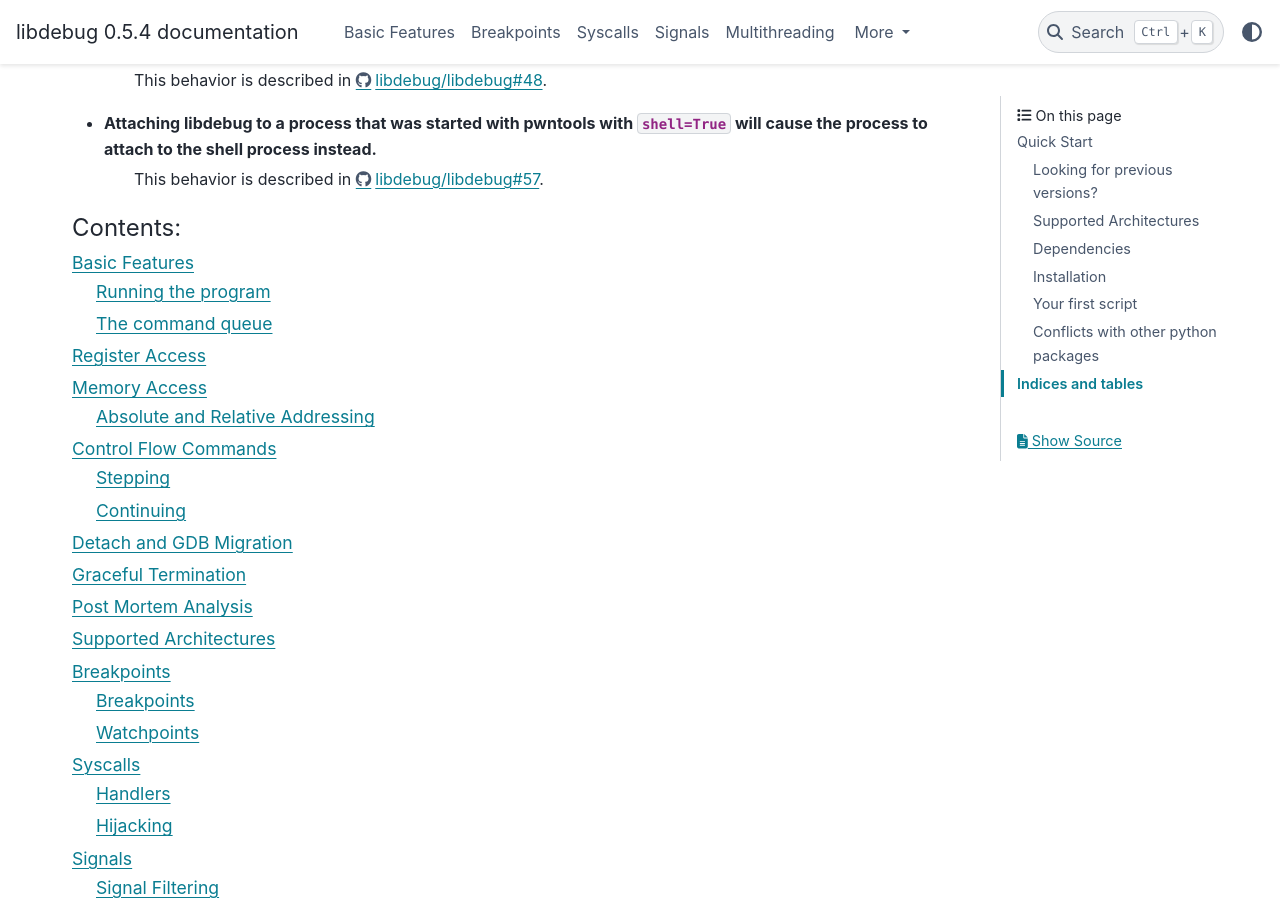
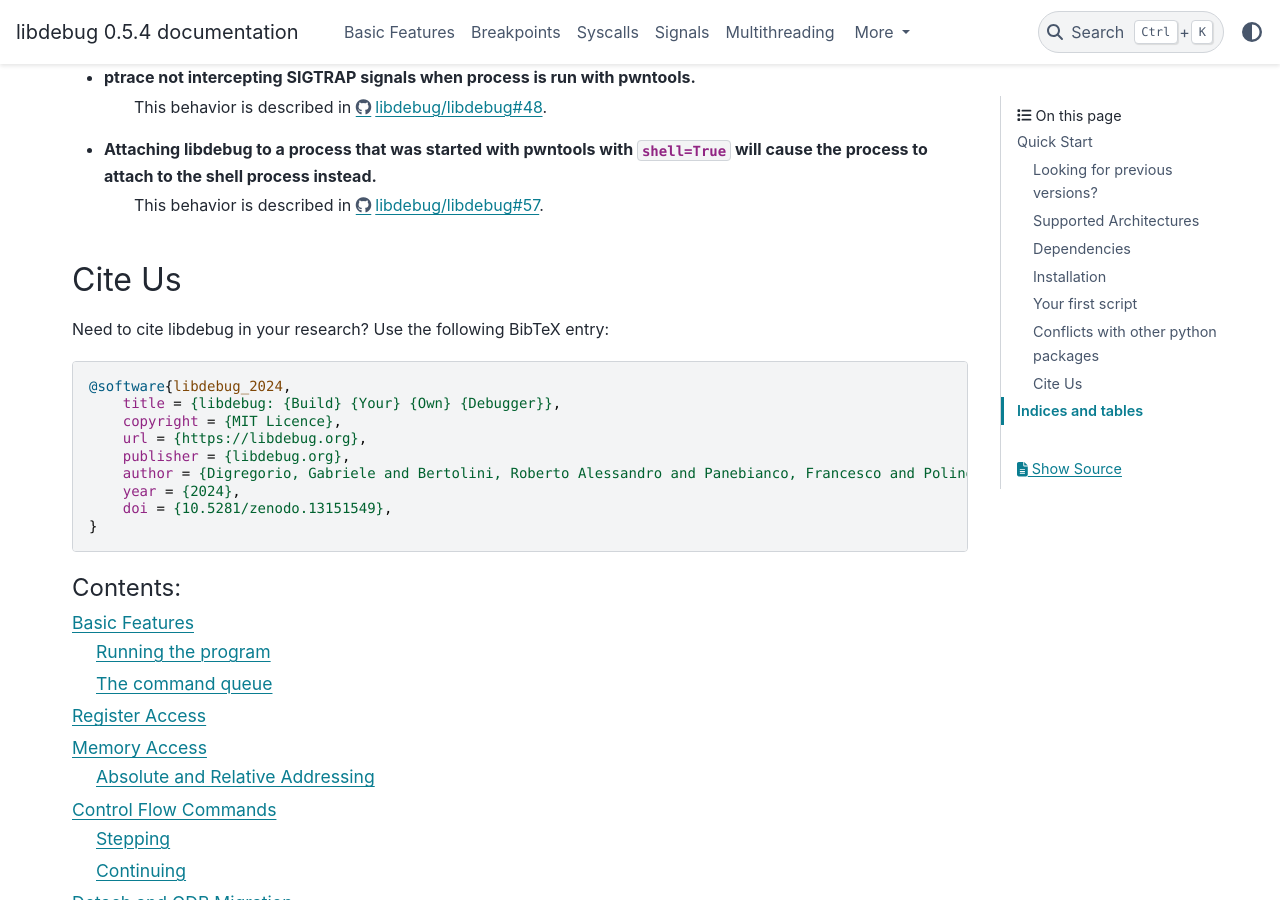
Before and after one commit to libdebug/libdebug, a Sphinx documentation site: the page built from docs/source/index.rst, in a window 1280 px wide and 900 px high, scrolled down 2493 px. Built offline with Sphinx 7.4.7 and the PyData theme 0.15.4, drawn with Linux system fonts in a browser that asks for light colours.

Commit message:
docs: added DOI

```diff
--- a/docs/source/index.rst
+++ b/docs/source/index.rst
@@ -8,6 +8,9 @@
     :align: center
 
 ----
+
+.. image:: https://zenodo.org/badge/DOI/10.5281/zenodo.13151549.svg
+  :target: https://doi.org/10.5281/zenodo.13151549
 
 Quick Start
 ====================================
@@ -120,6 +123,22 @@ Examples of some known issues include:
 - Attaching libdebug to a process that was started with pwntools with ``shell=True`` will cause the process to attach to the shell process instead.
     This behavior is described in https://github.com/libdebug/libdebug/issues/57.
 
+Cite Us
+-------
+Need to cite libdebug in your research? Use the following BibTeX entry:
+
+.. code-block:: bibtex
+
+    @software{libdebug_2024,
+        title = {libdebug: {Build} {Your} {Own} {Debugger}},
+        copyright = {MIT Licence},
+        url = {https://libdebug.org},
+        publisher = {libdebug.org},
+        author = {Digregorio, Gabriele and Bertolini, Roberto Alessandro and Panebianco, Francesco and Polino, Mario},
+        year = {2024},
+        doi = {10.5281/zenodo.13151549},
+    }
+
 .. toctree::
     :maxdepth: 2
     :caption: Contents:
```
Also changed, not shown: README.md (+3 -1 lines).
